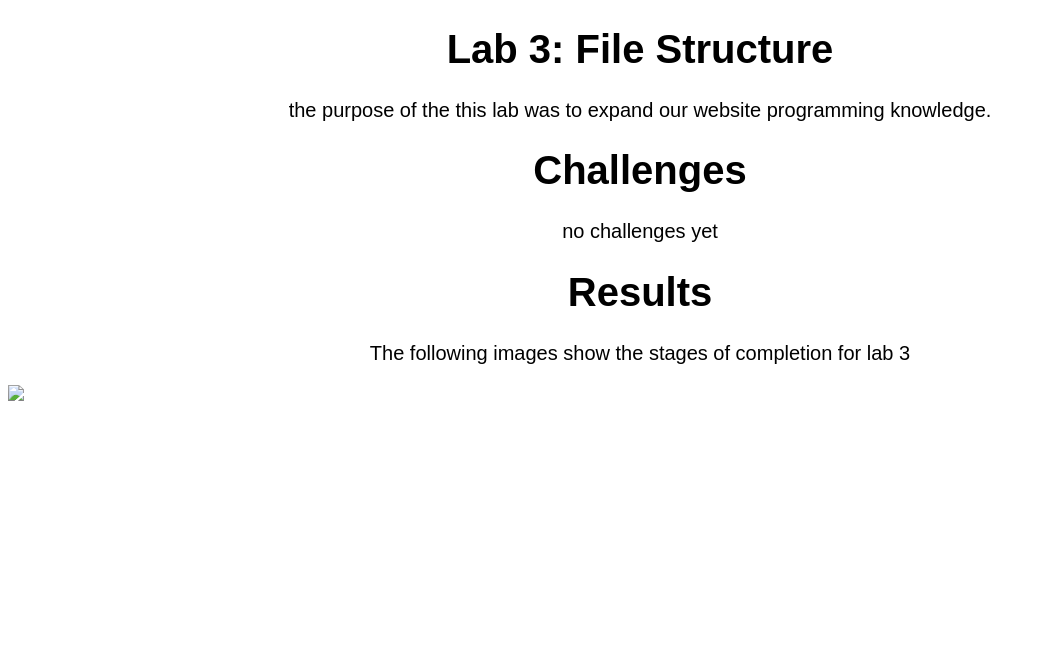
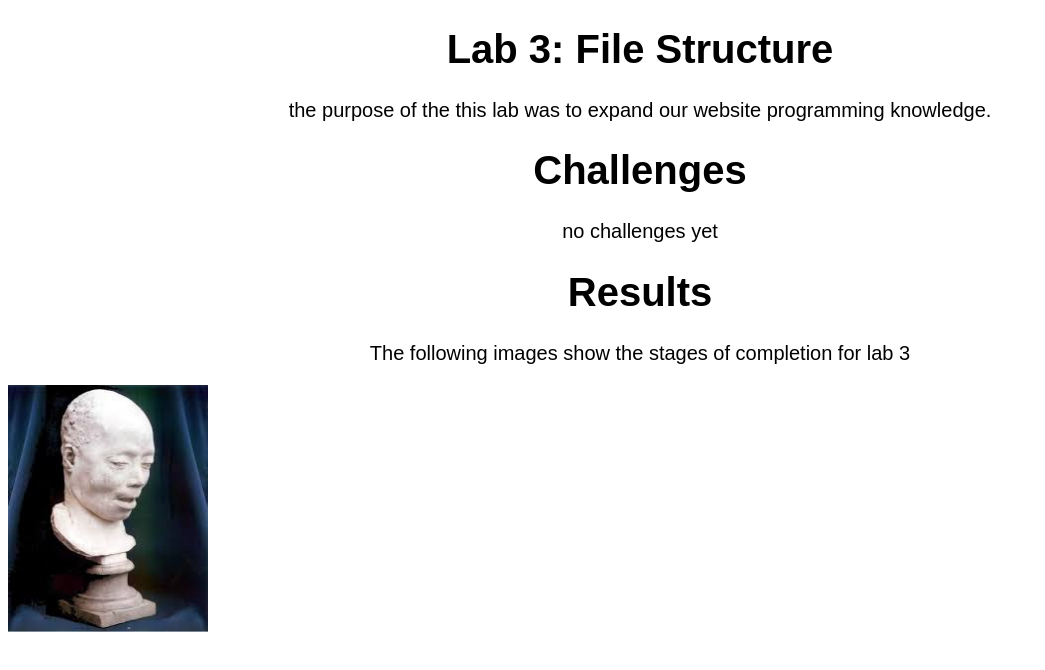
Before and after one commit to solowohashi/cst25, a plain HTML site: page lab3/index.html in a window 1280 px wide. Shown: the whole page, without its empty margins (0-1045 px from the left). Drawn offline with Linux system fonts and the light colour scheme; files that its build step writes are made by us from their sources.

Commit message:
Update index.html

```diff
--- a/lab3/index.html
+++ b/lab3/index.html
@@ -11,6 +11,6 @@
 	<p>no challenges yet</p>
 	<h1>Results</h1>
 	<p>The following images show the stages of completion for lab 3</p>
-	<img src="lab3/img/angelosoliman.jpeg">
+	<img src="img/angelosoliman.jpeg">
 </body>
 </html>
```
